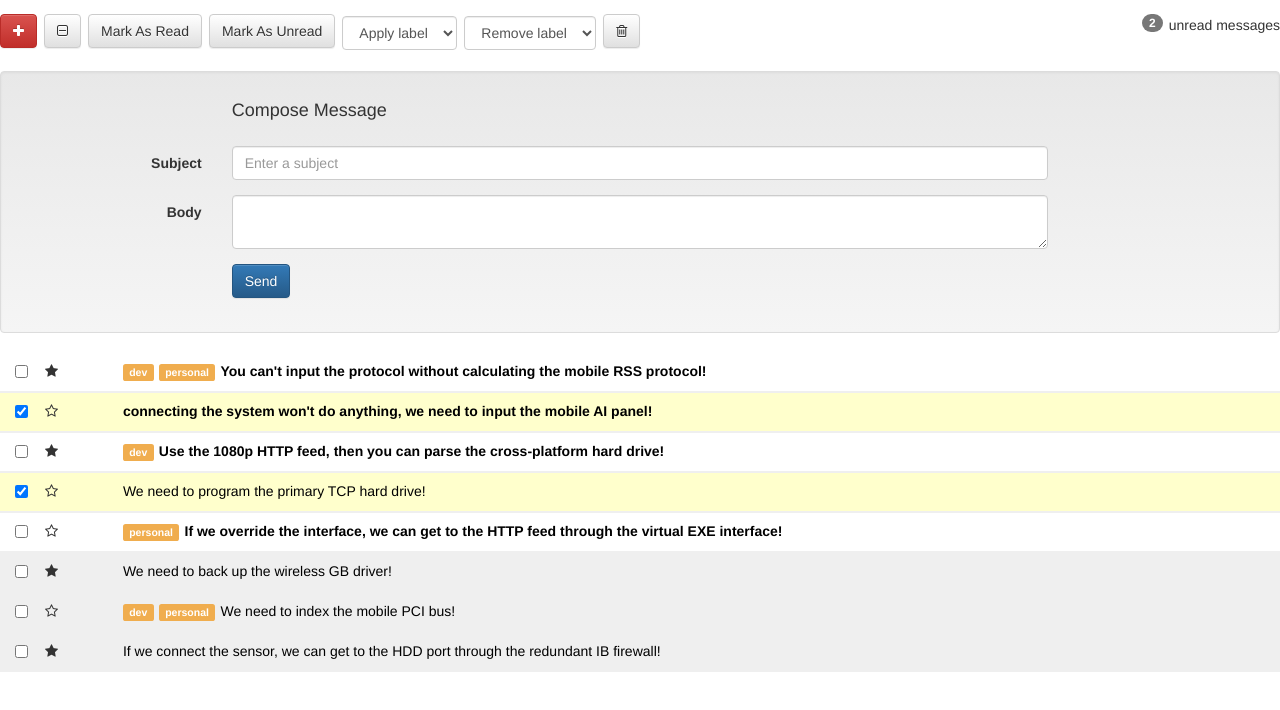
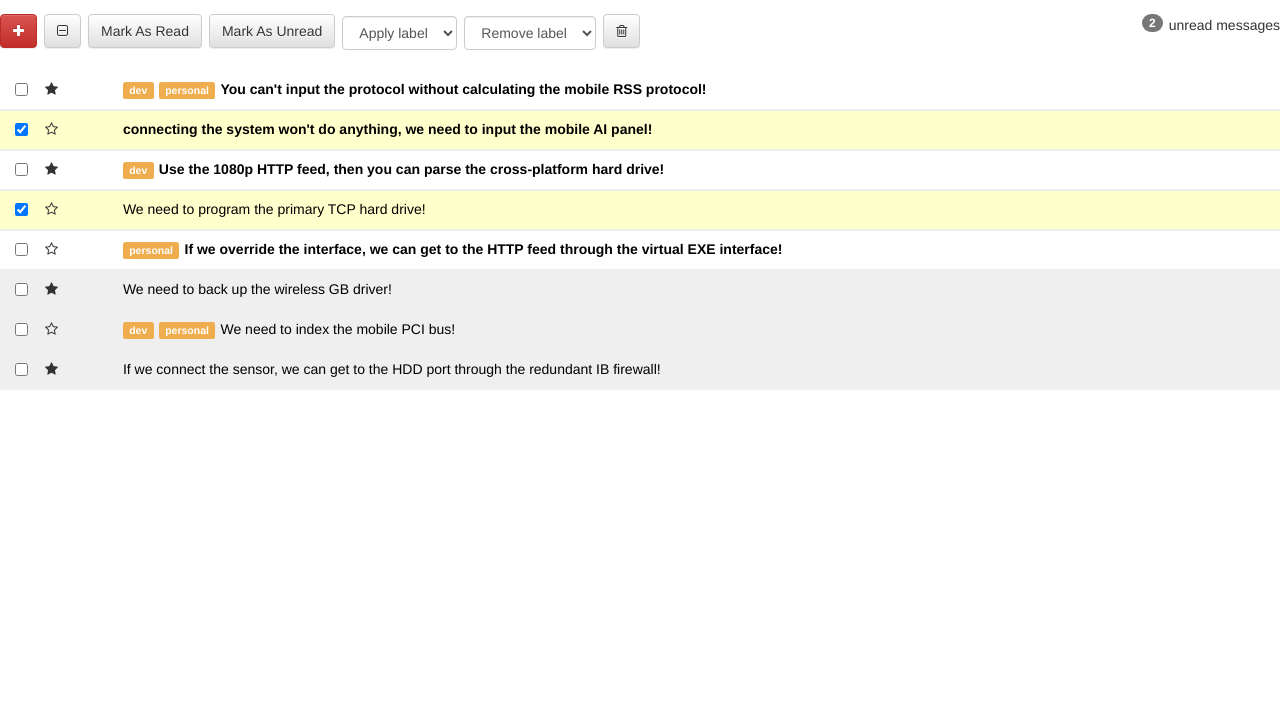
Before and after one commit to mclausen792/react-inbox, a React (Create React App) app: page / in a window 1280 px wide. Shown: the top 710 px of the page. Built offline with nearby package versions, Linux system fonts and the light colour scheme.

Commit message:
Trying to get Stars and checks to work

```diff
--- a/src/App.js
+++ b/src/App.js
@@ -1,83 +1,49 @@
 import React from 'react';
-// import logo from './logo.svg';
-import './App.css';
-
 import MessageList from './components/MessageList';
 import Toolbar from './components/Toolbar';
-
-
-const data = [
-  {
-    "id": 1,
-    "subject": "You can't input the protocol without calculating the mobile RSS protocol!",
-    "read": false,
-    "starred": true,
-    "labels": ["dev", "personal"]
-  },
-  {
-    "id": 2,
-    "subject": "connecting the system won't do anything, we need to input the mobile AI panel!",
-    "read": false,
-    "starred": false,
-    "selected": true,
-    "labels": []
-  },
-  {
-    "id": 3,
-    "subject": "Use the 1080p HTTP feed, then you can parse the cross-platform hard drive!",
-    "read": false,
-    "starred": true,
-    "labels": ["dev"]
-  },
-  {
-    "id": 4,
-    "subject": "We need to program the primary TCP hard drive!",
-    "read": true,
-    "starred": false,
-    "selected": true,
-    "labels": []
-  },
-  {
-    "id": 5,
-    "subject": "If we override the interface, we can get to the HTTP feed through the virtual EXE interface!",
-    "read": false,
-    "starred": false,
-    "labels": ["personal"]
-  },
-  {
-    "id": 6,
-    "subject": "We need to back up the wireless GB driver!",
-    "read": true,
-    "starred": true,
-    "labels": []
-  },
-  {
-    "id": 7,
-    "subject": "We need to index the mobile PCI bus!",
-    "read": true,
-    "starred": false,
-    "labels": ["dev", "personal"]
-  },
-  {
-    "id": 8,
-    "subject": "If we connect the sensor, we can get to the HDD port through the redundant IB firewall!",
-    "read": true,
-    "starred": true,
-    "labels": []
-  }
-]
+import messageData from './data/messageData.js';
+import './index.css';
 
 class App extends React.Component{
   constructor(props){
     super(props)
-    this.state = {data}
+    this.state = {
+    messages:messageData
+    }
   }
+
+  toggleStar = (message) => {
+    this.setState((prevState)=>{
+      let index = prevState.messages.indexOf(message)
+       prevState.messages[index].starred ?
+       prevState.messages[index].starred = false :
+       prevState.messages[index].starred = true
+     })
+   }
+
+   toggleSelected = (message) => {
+       this.setState((prevState)=>{
+         let index = prevState.messages.indexOf(message)
+         prevState.messages[index].selected ?
+         prevState.messages[index].selected = false :
+         prevState.messages[index].selected = true
+       })
+    }
+
+    toggleSelectAll = () => {
+       this.state.messages.forEach((e,i)=>{
+       this.setState((prevState)=>{
+       prevState.messages[i].selected = true
+       })
+     })
+   }
+
   render(){
   return (
   <div>
-      <Toolbar />
-      <MessageList data={this.state.data}/>
-  </div>
+    <Toolbar messageData={messageData} toggleSelectAll={ this.toggleSelectAll.bind(this)} />
+      <MessageList messageData={messageData} isRead={ this.isRead } isStarred={ this.isStarred }  toggleSelected={ this.toggleSelected.bind(this) } toggleStar={ this.toggleStar.bind(this) } />
+</div>
    );
   }
 }
--- a/src/components/Message.js
+++ b/src/components/Message.js
@@ -2,27 +2,39 @@ import React from 'react'
 
 
 
-const Message = ({data}) => {
 
-  function isRead(read){return read ? 'read': 'unread'}
-  function isSelected(selected){return selected ? 'selected': ''}
-  function isStarred(starred){return starred ? 'fa-star' : 'fa-star-o' }
+const Message = ({
+  messageData,
+  toggleStar,
+  toggleSelected
+  }) => {
+
+   function isRead(read){
+     return read ? 'read' : 'unread'
+   }
+
+   function isStarred(starred){ return starred ? '' : '-o' }
+
+   function isSelected(selected){
+     return selected ? 'selected' : ''
+   }
+
     return(
-      <div className={`row message ${isRead(data.read)} ${isSelected(data.selected)}`}>
+      <div className={`row message ${isRead(messageData.read)} ${isSelected(messageData.selected)}`}>
         <div className="col-xs-1">
           <div className="row">
             <div className="col-xs-2">
-              <input type="checkbox" checked ={`${isSelected(data.selected)}`} />
+              <input type="checkbox" checked={ !!messageData.selected} onChange={()=> toggleSelected(messageData)}/>
             </div>
             <div className="col-xs-2">
-              <i className={`star fa ${isStarred(data.starred)}`}></i>
+               <i className={`star fa fa-star${isStarred(messageData.starred)}`} onClick={ () => toggleStar(messageData) }></i>
             </div>
           </div>
         </div>
         <div className="col-xs-11">
-          {data.labels.map(label => <span className="label label-warning">{label}</span>)}
+          {messageData.labels.map(label => <span className="label label-warning">{label}</span> )}
           <a href="#">
-          {data.subject}
+          {messageData.subject}
           </a>
         </div>
       </div>
--- a/src/components/MessageList.js
+++ b/src/components/MessageList.js
@@ -1,44 +1,20 @@
-import React from 'react'
+import React from 'react';
 import Message from './Message'
 
 
-
 const MessageList = ({
-  data,
+  messageData,
   isRead,
-  isSelected,
   isStarred,
+  toggleStar,
+  toggleSelected,
+  toggleSelectAll
   })=>{
     return(
-      <div>
-        <form className="form-horizontal well">
-  <div className="form-group">
-    <div className="col-sm-8 col-sm-offset-2">
-      <h4>Compose Message</h4>
-    </div>
+  <div>
+
+  {messageData.map(messageData => <Message key= {messageData.id} messageData = {messageData} isRead = {isRead} toggleSelected={ toggleSelected }  toggleSelectAll={ toggleSelectAll}  toggleStar = {toggleStar}/>)}
   </div>
-  <div className="form-group">
-    <label htmlFor="subject" className="col-sm-2 control-label">Subject</label>
-    <div className="col-sm-8">
-      <input type="text" className="form-control" id="subject" placeholder="Enter a subject" name="subject"/>
-    </div>
-  </div>
-  <div className="form-group">
-    <label htmlFor="body" className="col-sm-2 control-label">Body</label>
-    <div className="col-sm-8">
-      <textarea name="body" id="body" className="form-control"></textarea>
-    </div>
-  </div>
-  <div className="form-group">
-    <div className="col-sm-8 col-sm-offset-2">
-      <input type="submit" value="Send" className="btn btn-primary"/>
-    </div>
-  </div>
-</form>
-
-        {data.map(data => <Message key= {data.id} data = {data} isRead = {isRead} isSelected = {isSelected} isStarred = {isStarred}/>)}
-
-      </div>
     )
   }
 export default MessageList
--- /dev/null
+++ b/src/data/messageData.js
@@ -0,0 +1,61 @@
+const messageData = [
+  {
+    "id": 1,
+    "subject": "You can't input the protocol without calculating the mobile RSS protocol!",
+    "read": false,
+    "starred": true,
+    "labels": ["dev", "personal"]
+  },
+  {
+    "id": 2,
+    "subject": "connecting the system won't do anything, we need to input the mobile AI panel!",
+    "read": false,
+    "starred": false,
+    "selected": true,
+    "labels": []
+  },
+  {
+    "id": 3,
+    "subject": "Use the 1080p HTTP feed, then you can parse the cross-platform hard drive!",
+    "read": false,
+    "starred": true,
+    "labels": ["dev"]
+  },
+  {
+    "id": 4,
+    "subject": "We need to program the primary TCP hard drive!",
+    "read": true,
+    "starred": false,
+    "selected": true,
+    "labels": []
+  },
+  {
+    "id": 5,
+    "subject": "If we override the interface, we can get to the HTTP feed through the virtual EXE interface!",
+    "read": false,
+    "starred": false,
+    "labels": ["personal"]
+  },
+  {
+    "id": 6,
+    "subject": "We need to back up the wireless GB driver!",
+    "read": true,
+    "starred": true,
+    "labels": []
+  },
+  {
+    "id": 7,
+    "subject": "We need to index the mobile PCI bus!",
+    "read": true,
+    "starred": false,
+    "labels": ["dev", "personal"]
+  },
+  {
+    "id": 8,
+    "subject": "If we connect the sensor, we can get to the HDD port through the redundant IB firewall!",
+    "read": true,
+    "starred": true,
+    "labels": []
+  }
+]
+export default messageData
```
